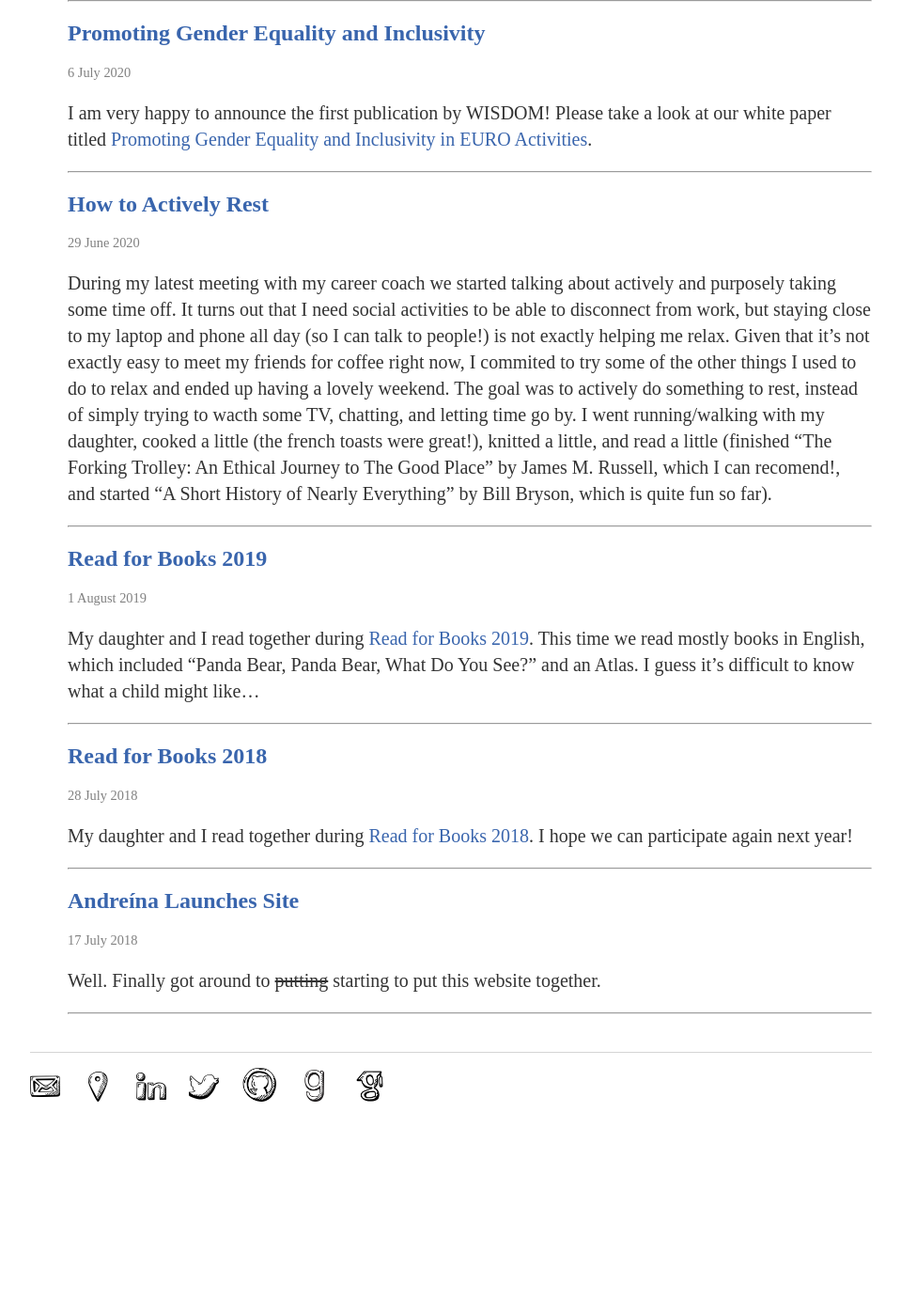
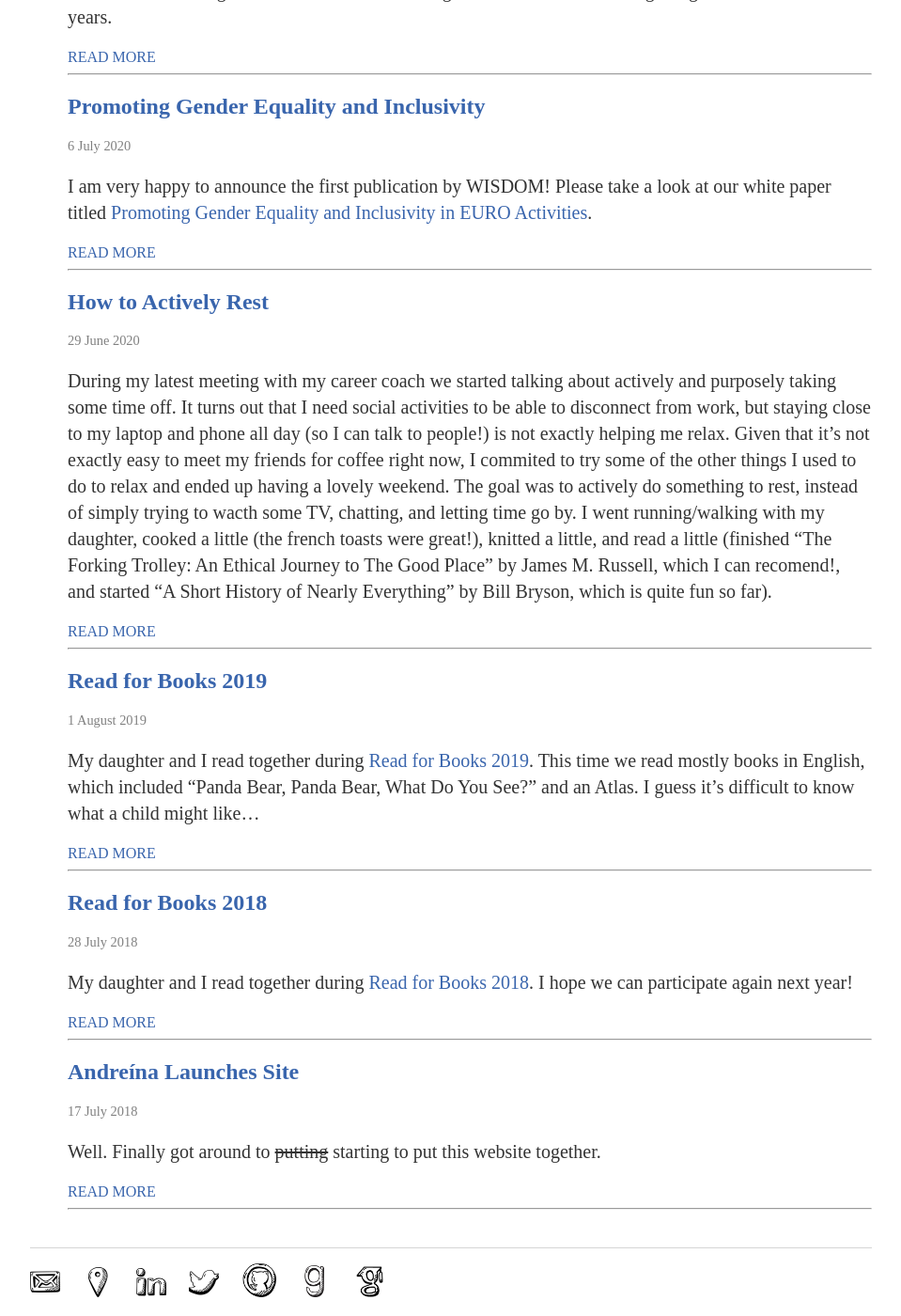
Before and after one commit to andreina-francisco/andreina-francisco.github.io, a Jekyll site: the page built from blog/index.html, in a window 1280 px wide and 1400 px high, scrolled down 833 px. Shown: the whole window at 94% size, without its empty margins (160-1119 px from the left). Built offline with Jekyll 4.4.1, drawn with Linux system fonts in a browser that asks for light colours; nearby versions of some CDN libraries; a style sheet for code colours, icons or effects is not loaded; before the commit the page ends 2069 px from its top, so only the background shows below that.

Commit message:
Update index.html
Added read more

```diff
--- a/blog/index.html
+++ b/blog/index.html
@@ -12,6 +12,8 @@ title: Andre&iacute;na's Blog
 
   {{ post.excerpt }}
 
+  <a href="{{ post.url }}">READ MORE</a>
+
   {% endif %}
 
   </li>
```
